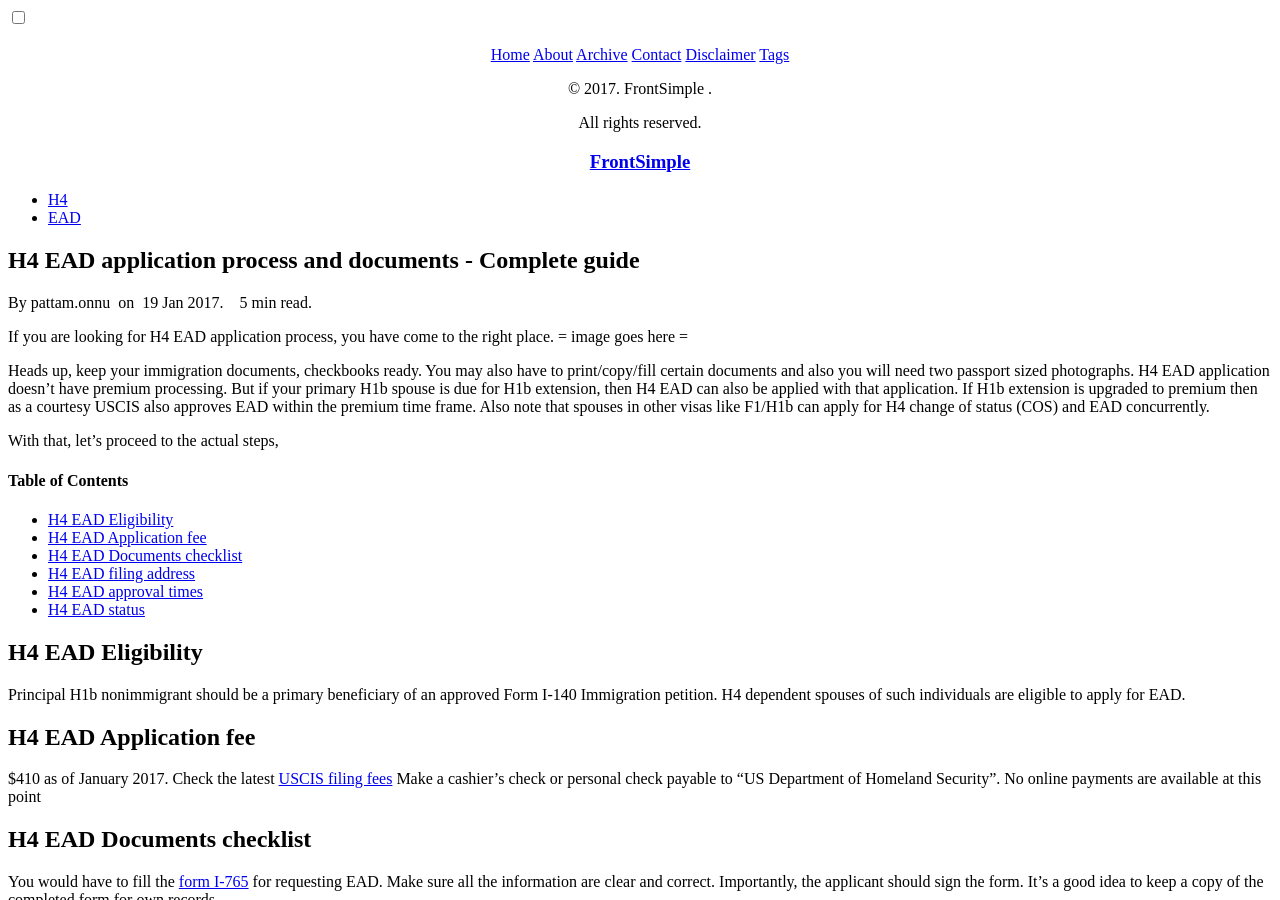
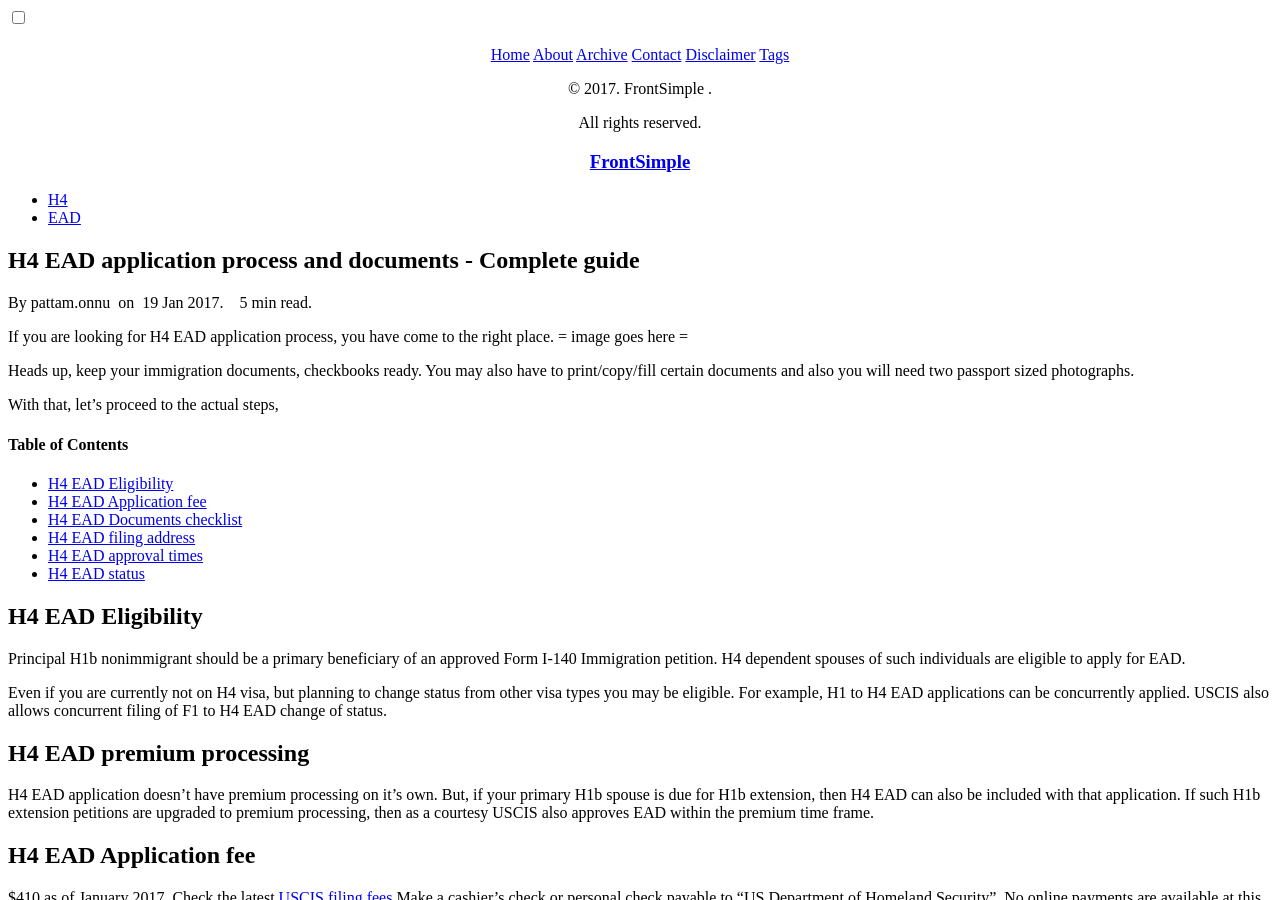
Before and after one commit to gitforwork2/gitforwork.github.io, a Jekyll site: the page built from _posts/2017-01-19-h4-ead-application.md, in a window 1280 px wide and 900 px high. Built offline with Jekyll 4.4.1, drawn with Linux system fonts in a browser that asks for light colours; nearby versions of some CDN libraries; comment, search, counter and statistics services are not loaded.

Commit message:
Update 2017-01-19-h4-ead-application.md

```diff
--- a/_posts/2017-01-19-h4-ead-application.md
+++ b/_posts/2017-01-19-h4-ead-application.md
@@ -9,7 +9,7 @@ description: H4 Visa EAD documents and application. EAD for H4 - Complete guide
 If you are looking for H4 EAD application process, you have come to the right place.
 = image goes here =
 
-Heads up, keep your immigration documents, checkbooks ready. You may also have to print/copy/fill certain documents and also you will need two passport sized photographs. H4 EAD application doesn't have premium processing. But if your primary H1b spouse is due for H1b extension, then H4 EAD can also be applied with that application. If H1b extension is upgraded to premium then as a courtesy USCIS also approves EAD within the premium time frame. Also note that spouses in other visas like F1/H1b can apply for H4 change of status (COS) and EAD concurrently.
+Heads up, keep your immigration documents, checkbooks ready. You may also have to print/copy/fill certain documents and also you will need two passport sized photographs.
 
 With that, let's proceed to the actual steps,
 
@@ -24,6 +24,11 @@ With that, let's proceed to the actual steps,
 ## H4 EAD Eligibility
 
 Principal H1b nonimmigrant should be a primary beneficiary of an approved Form I-140 Immigration petition. H4 dependent spouses of such individuals are eligible to apply for EAD.
+
+Even if you are currently not on H4 visa, but planning to change status from other visa types you may be eligible. For example, H1 to H4 EAD applications can be concurrently applied. USCIS also allows concurrent filing of F1 to H4 EAD change of status.
+
+## H4 EAD premium processing
+H4 EAD application doesn't have premium processing on it's own. But, if your primary H1b spouse is due for H1b extension, then H4 EAD can also be included with that application. If such H1b extension petitions are upgraded to premium processing, then as a courtesy USCIS also approves EAD within the premium time frame.
 
 ## H4 EAD Application fee
 $410 as of January 2017. Check the latest [USCIS filing fees](https://www.uscis.gov/forms/our-fees)
```
